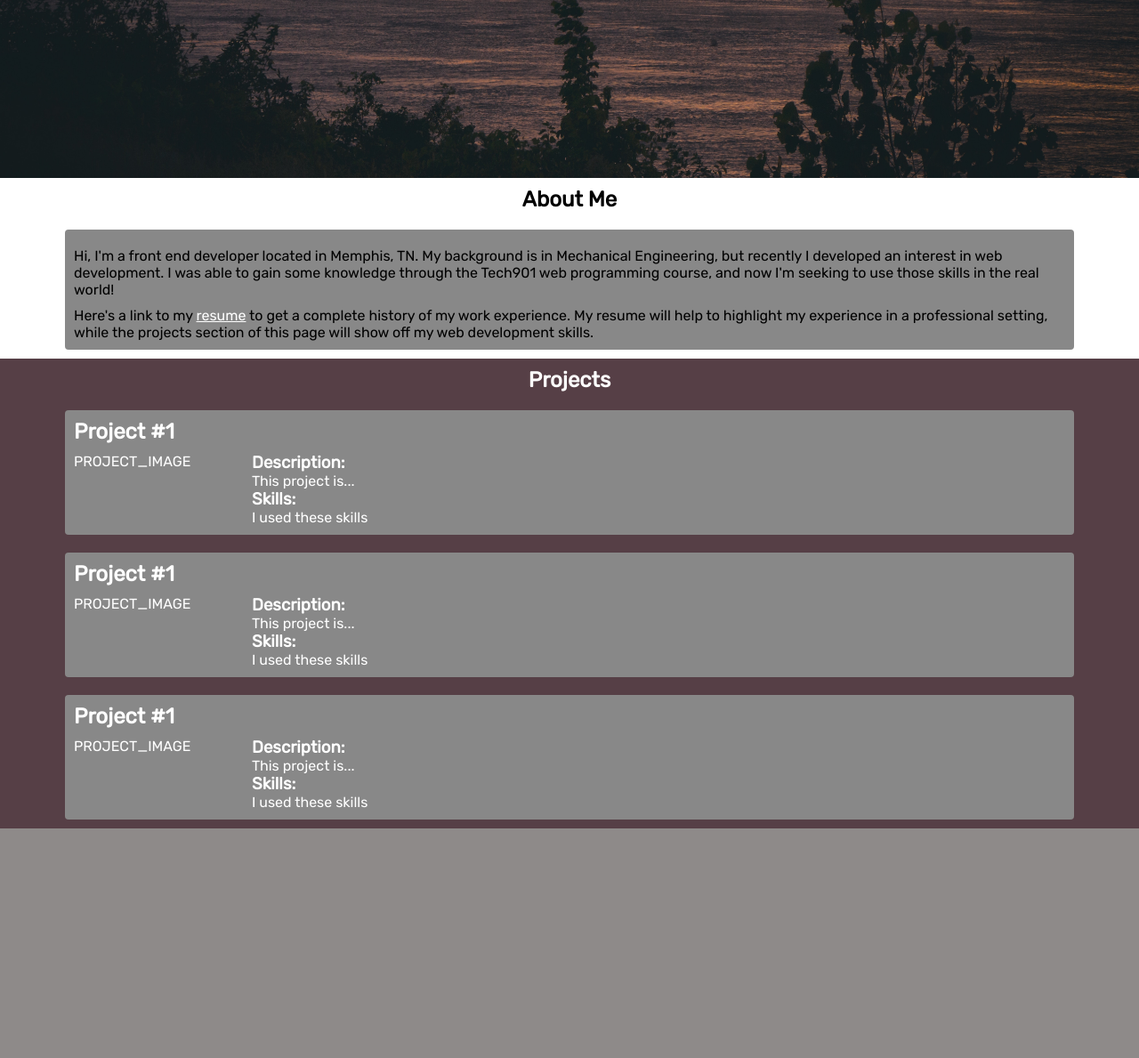
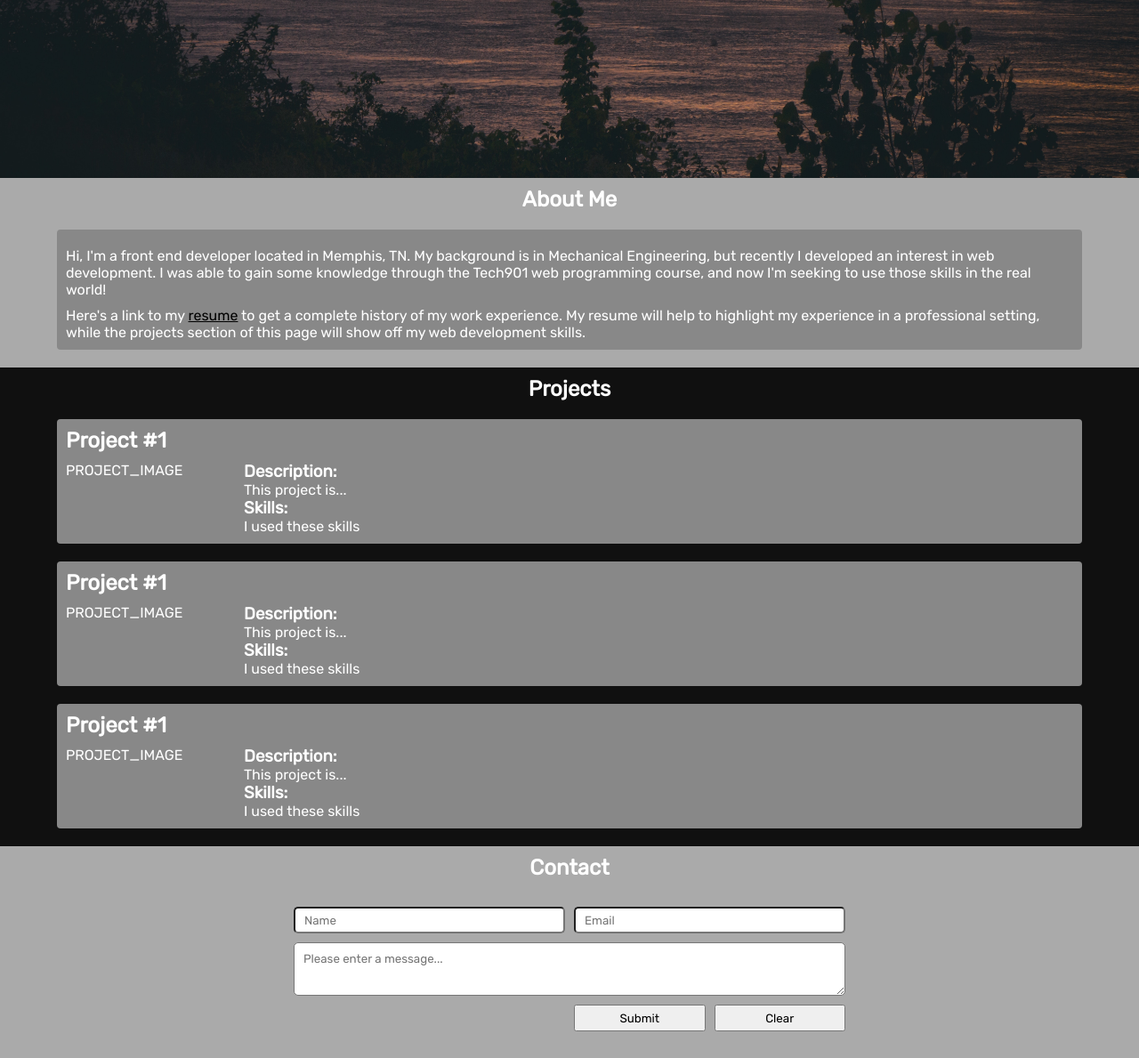
Before and after one commit to cofad/portfolio, a PHP site: page / in a window 1280 px wide. Shown: the part 600-1789 px from the top of the page at 89% size. Before the commit the page ends 1531 px from the top, so only its background shows below. Run offline with PHP 8.4, Linux system fonts and the light colour scheme.

Commit message:
Added contact form

```diff
--- a/index.html
+++ b/index.html
@@ -41,7 +41,7 @@
 				<p class = "hero__tag">Memphian // Father // Developer</p>
 			</section>
 
-			<section class="section section--white">
+			<section class="section section--light-grey">
 				<h1 class="section__title">About Me</h1>
 
 				<div class="about-card">
@@ -53,7 +53,7 @@
 
 			</section>
 
-			<section class="section section--grey">
+			<section class="section section--dark-grey">
 				<h1 class="section__title">Projects</h1>
 
 				<div class="project-card">
@@ -98,7 +98,24 @@
 					</div>
 				</div>
 
+			</section>
 
+			<section class="section section--light-grey">
+				<h1 class="section__title">Contact</h1>
+
+				<form class="contact-card">
+					<input class="contact-card__input-name" type="text"
+							name="name" placeholder="Name">
+					<input class="contact-card__input-email"
+							type="email" name="email"
+							placeholder="Email">
+					<textarea class="contact-card__input-message"
+							placeholder="Please enter a message..."></textarea>
+					<input class="contact-card__btn-submit"
+							type="button" value="Submit">
+					<input class="contact-card__btn-clear"
+							type="button" value="Clear">
+				</form>
 
 			</section>
 
--- a/main.css
+++ b/main.css
@@ -82,11 +82,18 @@ HEX: #484f4f
 	display: flex;
 	flex-direction: column;
 	align-items: center;
-	padding: 10px;
+	padding: 10px 0 20px 0;
+
+	width: 100%;
 }
 
-.section--grey {
-	background-color: #563f46;
+.section--light-grey {
+	background-color: #AAA;
+	color: white;
+}
+
+.section--dark-grey {
+	background-color: #101010;
 	color: white;
 }
 
@@ -105,7 +112,7 @@ HEX: #484f4f
 	margin: 10px 0 0 0;
 }
 .about-card__link {
-	color: white;
+	color: black;
 }
 
 .project-card {
@@ -136,3 +143,52 @@ HEX: #484f4f
 .project-card__content {
 	grid-area: content;
 }
+
+.contact-card {
+	display: grid;
+	grid-template-areas:	"name	 name	 email	 email"
+							"message message message message"
+							".		 .		 submit	 clear";
+	grid-template-columns: 1fr 1fr 1fr 1fr;
+	grid-template-rows: 30px 60px 30px;
+	grid-gap: 10px;
+
+	width: 50%;
+
+	border-radius: 4px;
+
+	margin: 20px 0 0 0;
+	padding: 10px;
+}
+
+.contact-card__input-name {
+	grid-area: name;
+
+	border-radius: 5px;
+
+	padding: 10px;
+}
+
+.contact-card__input-email {
+	grid-area: email;
+
+	border-radius: 5px;
+
+	padding: 10px;
+}
+
+.contact-card__input-message {
+	grid-area: message;
+
+	border-radius: 5px;
+
+	padding: 10px;
+}
+
+.contact-card__btn-submit {
+	grid-area: submit;
+}
+
+.contact-card__btn-clear {
+	grid-area: clear;
+}
```
Lines whose indentation alone changed are shown as unchanged.
